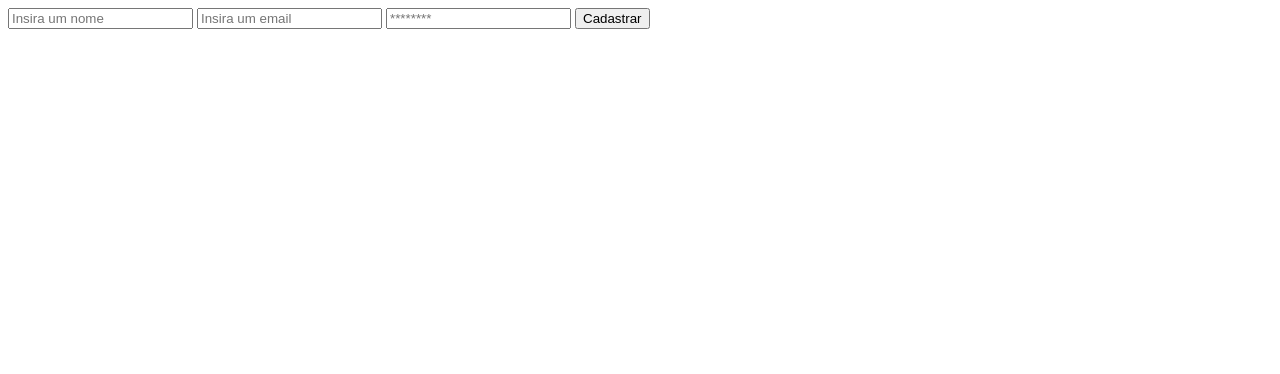
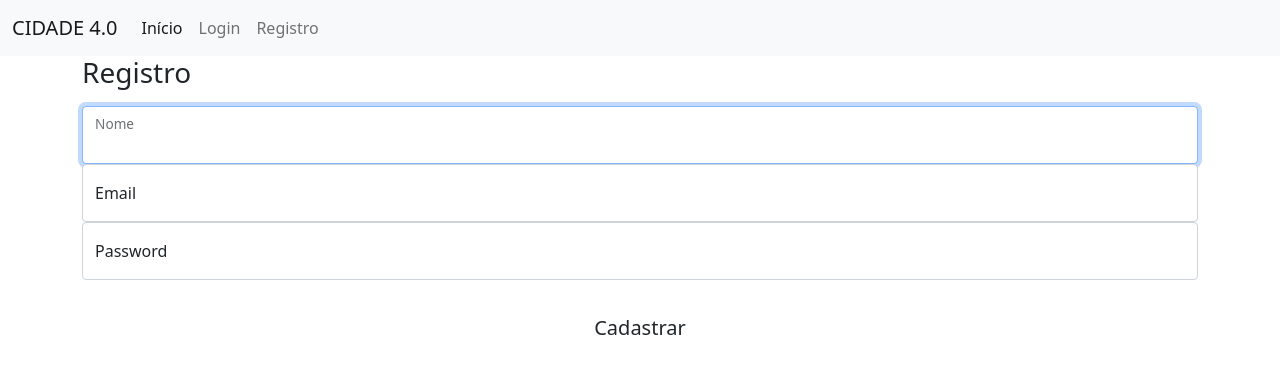
Before and after one commit to cyro-saboia/cidade, a Flask app: page /register in a window 1280 px wide. Shown: the top 374 px of the page. Run offline with Flask 2, Linux system fonts and the light colour scheme; parts of the project's set-up code (start-up, migrations or seed data) failed here and were passed over.

Commit message:
melhorando as págians conforme código do melo

```diff
--- /dev/null
+++ b/app/templates/base.html
@@ -0,0 +1,34 @@
+<!DOCTYPE html>
+<html lang="pt-BR">
+<head>
+    <meta charset="UTF-8">
+    <meta http-equiv="X-UA-Compatible" content="IE=edge">
+    <meta name="viewport" content="width=device-width, initial-scale=1.0">
+    <title>Cidade 4.0</title>
+    <link rel="stylesheet" href="https://cdn.jsdelivr.net/npm/bootstrap@5.1.3/dist/css/bootstrap.min.css"
+          integrity="sha384-1BmE4kWBq78iYhFldvKuhfTAU6auU8tT94WrHftjDbrCEXSU1oBoqyl2QvZ6jIW3" crossorigin="anonymous">
+
+</head>
+<body>
+    <nav class="navbar navbar-expand-lg navbar-light bg-light">
+        <div class="container-fluid">
+          <a class="navbar-brand" href="#">CIDADE 4.0</a>
+          <button class="navbar-toggler" type="button" data-bs-toggle="collapse" data-bs-target="#navbarNavAltMarkup" aria-controls="navbarNavAltMarkup" aria-expanded="false" aria-label="Toggle navigation">
+            <span class="navbar-toggler-icon"></span>
+          </button>
+          <div class="collapse navbar-collapse" id="navbarNavAltMarkup">
+            <div class="navbar-nav">
+              <a class="nav-link active" aria-current="page" href="{{url_for('home')}}">Início</a>
+              <a class="nav-link" href="{{url_for('login')}}">Login</a>
+              <a class="nav-link" href="{{url_for('register')}}">Registro</a>
+            </div>
+          </div>
+        </div>
+      </nav>
+  {% block conteudo %}
+  {% endblock conteudo %}
+
+  <script src="https://cdn.jsdelivr.net/npm/bootstrap@5.1.3/dist/js/bootstrap.bundle.min.js"
+        integrity="sha384-ka7Sk0Gln4gmtz2MlQnikT1wXgYsOg+OMhuP+IlRH9sENBO0LRn5q+8nbTov4+1p" crossorigin="anonymous"></script>
+</body>
+</html>
--- a/app/templates/register.html
+++ b/app/templates/register.html
@@ -1,6 +1,37 @@
-<form action="" method="post">
+<!-- <form action="" method="post">
     <input type="text" name="name" placeholder="Insira um nome">
     <input type="email" name="email" placeholder="Insira um email">
     <input type="password" name="password" placeholder="********">
     <input type="submit" value="Cadastrar">
-</form>
+</form> -->
+
+{% extends 'base.html' %}
+{% block conteudo %}
+
+<body>
+    <div class="container" >
+      <h1 class="h3 mb-3 fw-normal">Registro</h1>
+    <main class="form-signin">
+<div class="form-floating">
+  <form class="form-signin" action="" method="post">
+    <div class="form-floating">
+      <input type="name" name="name" id="inputName" class="form-control" placeholder="Name" required autofocus>
+      <label for="inputName" class="sr-only">Nome</label>
+    </div>
+    <div class="form-floating">
+      <input type="email" name="email" id="inputEmail" class="form-control" placeholder="Email" required autofocus>
+      <label for="inputEmail" class="sr-only">Email</label>
+    </div>
+    <div class="form-floating">
+      <input type="password" name="password" id="inputPassword" class="form-control" placeholder="Password" required>
+      <label for="inputPassword" class="sr-only">Password</label>
+    </div>
+    <br>
+    <button class="w-100 btn btn-lg btn-secundary" type="submit">Cadastrar</button>
+  </form>
+</div>
+</main>
+</div>
+</body>
+
+  {% endblock conteudo %}
--- a/main.py
+++ b/main.py
@@ -6,7 +6,9 @@ from app.models import User
 
 @app.route('/')
 def home():
-    return render_template('home.html')
+    # return redirect(url_for('login'))
+    return redirect('/login')
+    # return render_template('login.html')
 
 @app.route('/register', methods=['GET', 'POST'])
 def register():
@@ -18,6 +20,8 @@ def register():
         user = User(name, email, pwd)
         db.session.add(user)
         db.session.commit()
+
+        return redirect('/login')
 
     return render_template('register.html')
 
@@ -32,10 +36,14 @@ def login():
         if not user or not user.verify_password(pwd):
             return redirect(url_for('login'))
 
+        print('NNNNNNNNNNNNNNNNNNNNNNNNNNNNNNNNNNNNNNN')
         login_user(user)
-        return redirect(url_for('home'))
-
-    return render_template('login.html')
+        print('OOOOOOOOOOOOOOOOOOOOOOOOOOOOOOOOOOOOOOOOOOOOO')
+        # return redirect(url_for('home'))
+        return render_template('home.html')
+    else:
+        print('PPPPPPPPPPPPPPPPPPPPPPPPPPPPPPPPPPPPPPPPPPPPPPPPPP')
+        return render_template('login.html')
 
 
 @app.route('/logout')
```
Also changed, not shown: app/templates/login.html (+34 -2 lines).
